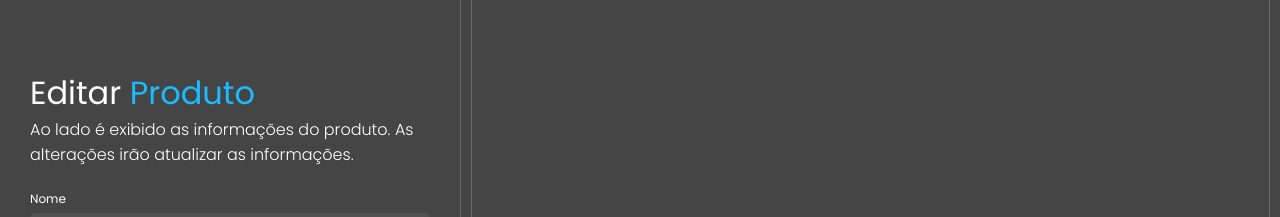
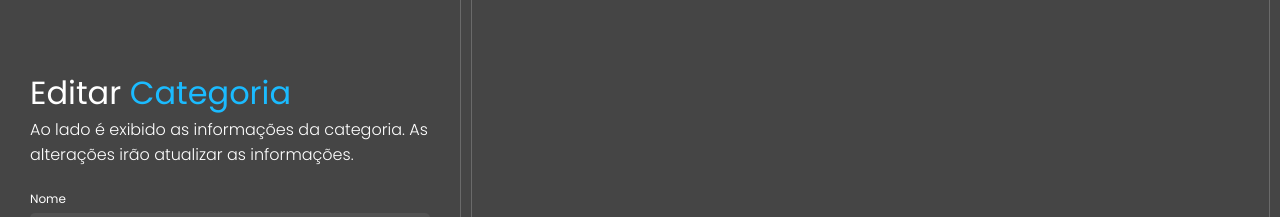
Before and after one commit to ICEI-PUC-Minas-PMV-ADS/pmv-ads-2023-1-e4-proj-infra-t1-time5-mystock, a React (Create React App) app in the folder src/web/: page /categorys/edit/1 in a window 1280 px wide. Shown: the part 223-440 px from the top of the page. Built offline with nearby package versions, Linux system fonts and the light colour scheme.

Commit message:
Ajuste informações

```diff
--- a/src/web/src/pages/categorys/edit/index.jsx
+++ b/src/web/src/pages/categorys/edit/index.jsx
@@ -27,10 +27,10 @@ export default function EditCategorys() {
     <Container>
       <ContainerForm>
         <TitlePages>
-          Editar <span>Produto</span>
+          Editar <span>Categoria</span>
         </TitlePages>
         <DescriptionPages>
-          Ao lado é exibido as informações do produto. As alterações irão
+          Ao lado é exibido as informações da categoria. As alterações irão
           atualizar as informações.
         </DescriptionPages>
         <ContainerText>
```
